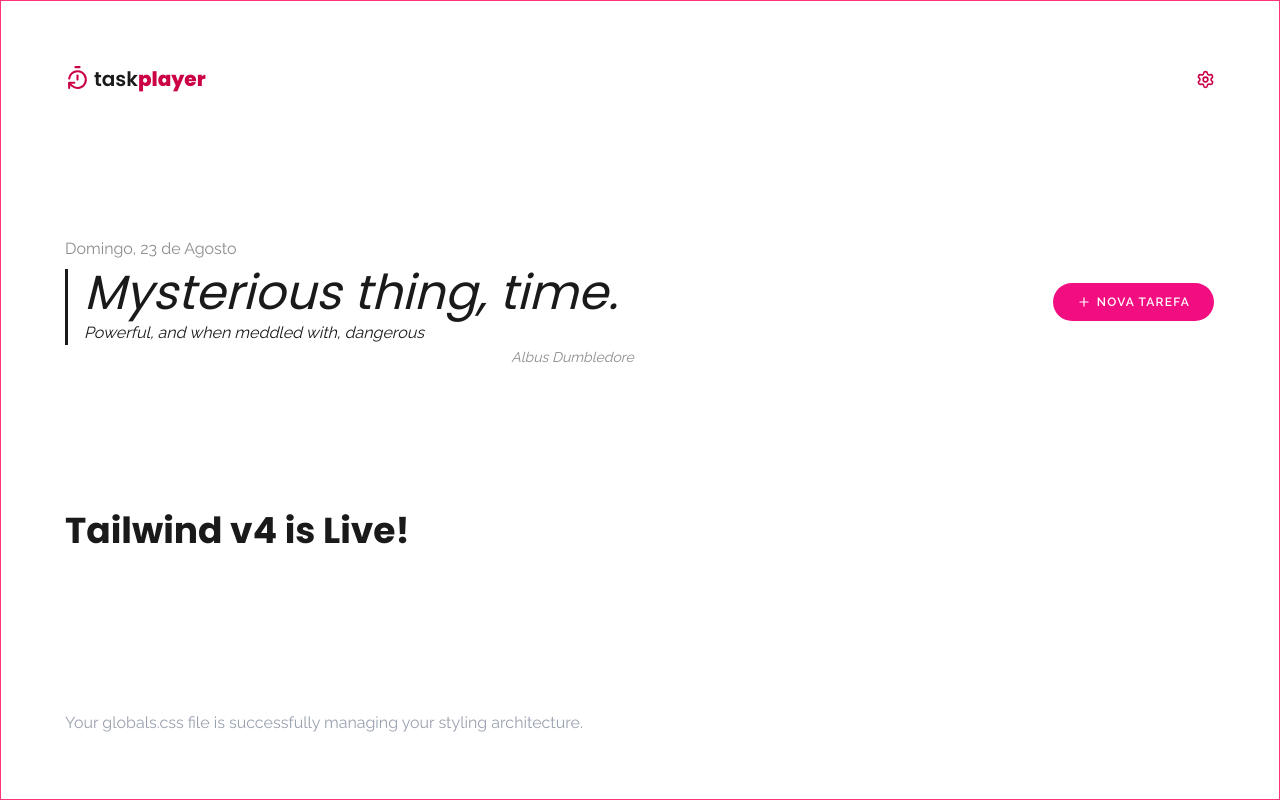
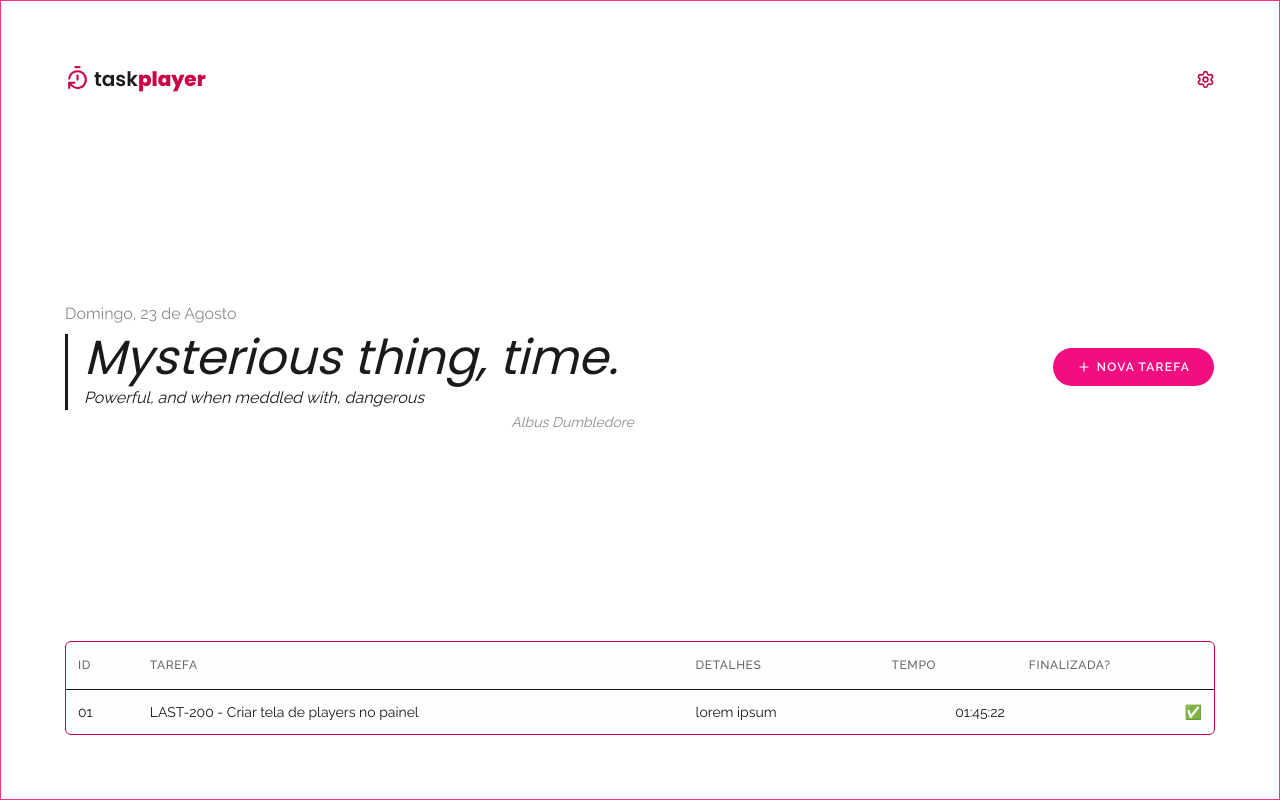
Before and after one commit to DaniSangelo/task-player, a Next.js app: page / in a window 1280 px wide. Built offline with nearby package versions, Linux system fonts and the light colour scheme.

Commit message:
feat: implement initial structure of DataTable component and integrate with Home page

```diff
--- /dev/null
+++ b/app/_components/ui/data-table.tsx
@@ -0,0 +1,38 @@
+import {
+  Table,
+  TableBody,
+  TableCell,
+  TableHead,
+  TableHeader,
+  TableRow,
+} from "./table";
+
+const DataTable = () => {
+  return (
+    <div className="border border-accent-600 rounded-md bg-accent-50/5 w-full">
+      <Table>
+        {/* <TableCaption>A list of your recent invoices.</TableCaption> */}
+        <TableHeader>
+          <TableRow>
+            <TableHead>Id</TableHead>
+            <TableHead>Tarefa</TableHead>
+            <TableHead>Detalhes</TableHead>
+            <TableHead>Tempo</TableHead>
+            <TableHead>Finalizada?</TableHead>
+          </TableRow>
+        </TableHeader>
+        <TableBody>
+          <TableRow>
+            <TableCell>01</TableCell>
+            <TableCell>LAST-200 - Criar tela de players no painel </TableCell>
+            <TableCell> lorem ipsum </TableCell>
+            <TableCell className="text-right">01:45:22</TableCell>
+            <TableCell className="text-right">✅</TableCell>
+          </TableRow>
+        </TableBody>
+      </Table>
+    </div>
+  );
+};
+
+export default DataTable;
--- /dev/null
+++ b/app/_components/ui/table.tsx
@@ -0,0 +1,115 @@
+"use client";
+
+import { cn } from "@/app/_lib/utils";
+import * as React from "react";
+
+function Table({ className, ...props }: React.ComponentProps<"table">) {
+  return (
+    <div
+      data-slot="table-container"
+      className="relative w-full overflow-x-auto"
+    >
+      <table
+        data-slot="table"
+        className={cn("w-full caption-bottom text-sm", className)}
+        {...props}
+      />
+    </div>
+  );
+}
+
+function TableHeader({ className, ...props }: React.ComponentProps<"thead">) {
+  return (
+    <thead
+      data-slot="table-header"
+      className={cn("[&_tr]:border-b", className)}
+      {...props}
+    />
+  );
+}
+
+function TableBody({ className, ...props }: React.ComponentProps<"tbody">) {
+  return (
+    <tbody
+      data-slot="table-body"
+      className={cn("[&_tr:last-child]:border-0", className)}
+      {...props}
+    />
+  );
+}
+
+function TableFooter({ className, ...props }: React.ComponentProps<"tfoot">) {
+  return (
+    <tfoot
+      data-slot="table-footer"
+      className={cn(
+        "border-t bg-muted/50 font-medium [&>tr]:last:border-b-0",
+        className,
+      )}
+      {...props}
+    />
+  );
+}
+
+function TableRow({ className, ...props }: React.ComponentProps<"tr">) {
+  return (
+    <tr
+      data-slot="table-row"
+      className={cn(
+        "border-b transition-colors hover:bg-muted/50 has-aria-expanded:bg-muted/50 data-[state=selected]:bg-muted",
+        className,
+      )}
+      {...props}
+    />
+  );
+}
+
+function TableHead({ className, ...props }: React.ComponentProps<"th">) {
+  return (
+    <th
+      data-slot="table-head"
+      className={cn(
+        "h-12 px-3 text-left align-middle text-xs font-medium tracking-wider whitespace-nowrap text-muted-foreground uppercase [&:has([role=checkbox])]:pr-0",
+        className,
+      )}
+      {...props}
+    />
+  );
+}
+
+function TableCell({ className, ...props }: React.ComponentProps<"td">) {
+  return (
+    <td
+      data-slot="table-cell"
+      className={cn(
+        "p-3 align-middle whitespace-nowrap [&:has([role=checkbox])]:pr-0",
+        className,
+      )}
+      {...props}
+    />
+  );
+}
+
+function TableCaption({
+  className,
+  ...props
+}: React.ComponentProps<"caption">) {
+  return (
+    <caption
+      data-slot="table-caption"
+      className={cn("mt-4 text-sm text-muted-foreground", className)}
+      {...props}
+    />
+  );
+}
+
+export {
+  Table,
+  TableHeader,
+  TableBody,
+  TableFooter,
+  TableHead,
+  TableRow,
+  TableCell,
+  TableCaption,
+};
--- a/app/page.tsx
+++ b/app/page.tsx
@@ -1,5 +1,6 @@
 import Banner from "./_components/Banner";
 import Header from "./_components/Header";
+import DataTable from "./_components/ui/data-table";
 
 export default function Home() {
   return (
@@ -7,13 +8,7 @@ export default function Home() {
       <main className="flex flex-1 w-full max-w-7xl flex-col items-center justify-between py-16 px-16 bg-white sm:items-start border border-accent-400">
         <Header />
         <Banner />
-        <h1 className="text-4xl font-bold text-brand-primary mb-4">
-          Tailwind v4 is Live!
-        </h1>
-        <p className="text-gray-400">
-          Your globals.css file is successfully managing your styling
-          architecture.
-        </p>
+        <DataTable />
       </main>
     </div>
   );
--- a/package.json
+++ b/package.json
@@ -10,6 +10,7 @@
   },
   "dependencies": {
     "@base-ui/react": "^1.7.0",
+    "@tanstack/react-table": "^9.1.2",
     "class-variance-authority": "^0.7.1",
     "clsx": "^2.1.1",
     "lucide-react": "^1.33.0",
```
Also changed, not shown: 1 other file (tests, documents, lock files or other folders).
